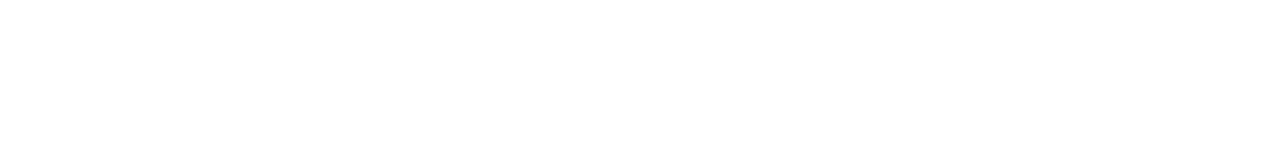
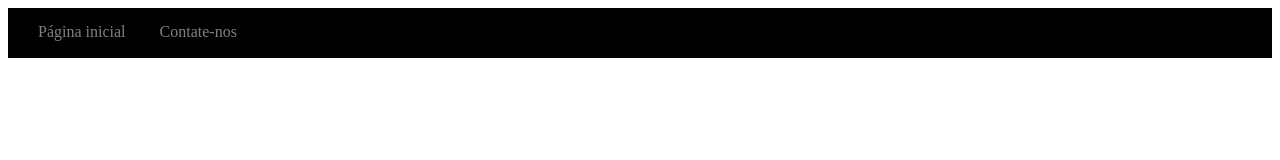
Before and after one commit to Delay37/Exercicio-CSS, a plain HTML site: page index.html in a window 1280 px wide. Drawn offline with Linux system fonts and the light colour scheme.

Commit message:
Adiciona o menu e seu estilo

```diff
--- a/Estilos/Css.css
+++ b/Estilos/Css.css
@@ -0,0 +1,17 @@
+header nav{
+    background-color: black;
+    height: 50px;
+
+}
+header nav a{
+    display: inline-block;
+    text-decoration: none;
+    margin-top: 15px;
+    margin-left: 20px;
+    margin-left: 30px;
+    color: gray;
+
+}
+header nav a:hover{
+    color: white;
+}
--- a/index.html
+++ b/index.html
@@ -1,8 +1,14 @@
 <html lang="pt-br">
     <head>
         <meta charset="utf-8">
+        <link rel="stylesheet" href="Estilos/Css.css">
     </head>
     <body>
-
+        <header>
+            <nav>
+                <a href="index.html">Página inicial</a>
+                <a href="contato.html">Contate-nos</a>
+            </nav>
+        </header>
     </body>
 </html>
```
